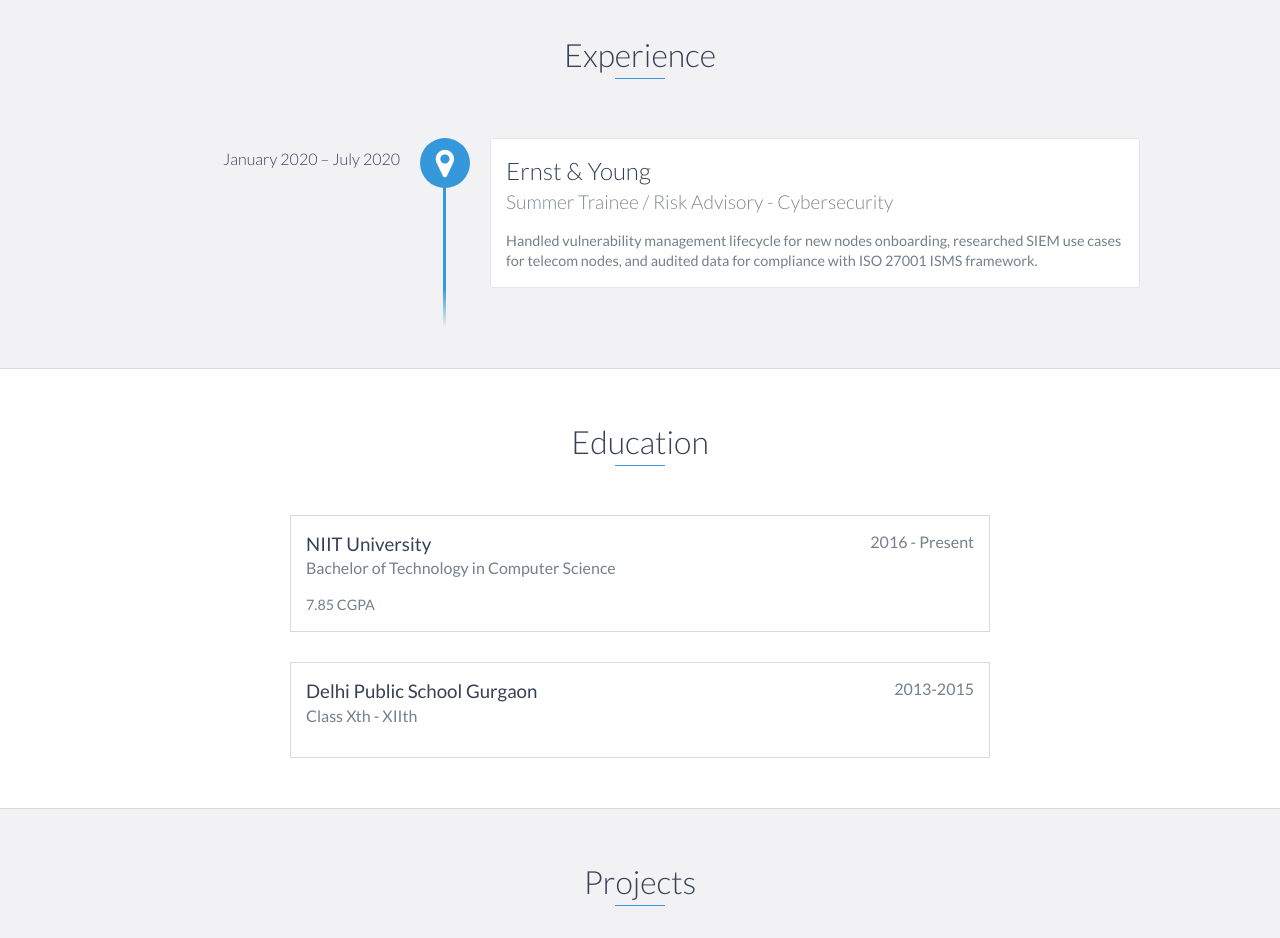
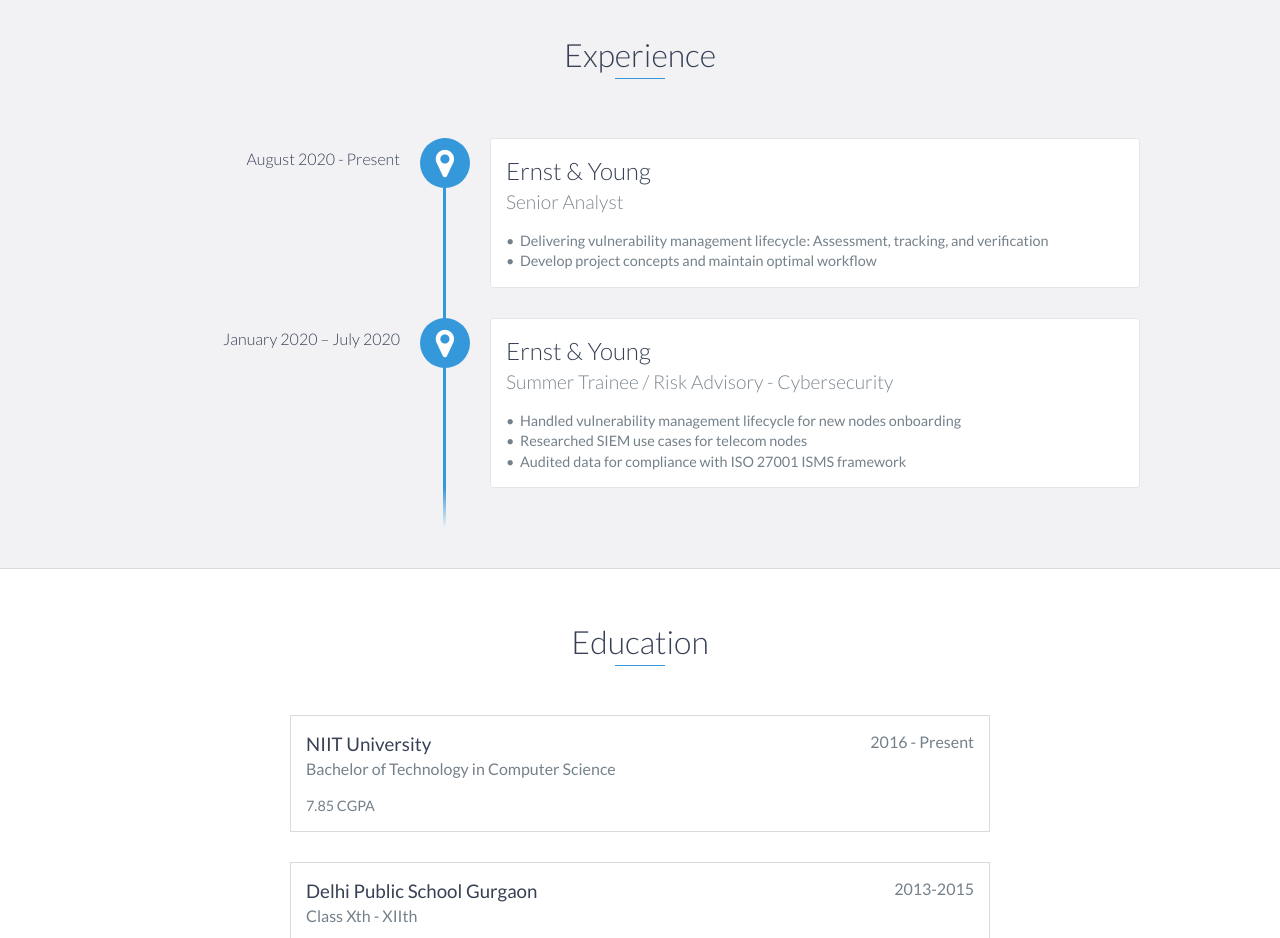
Before and after one commit to yashrastogi/portfolio, a React (Create React App) app: page / in a window 1280 px wide. Shown: the part 1060-1998 px from the top of the page. Built offline with nearby package versions, Linux system fonts and the light colour scheme.

Commit message:
Update experience

```diff
--- a/src/PortfolioData.js
+++ b/src/PortfolioData.js
@@ -1,11 +1,18 @@
 const experienceData = [
+  {
+    company: 'Ernst & Young',
+    date: 'August 2020 - Present',
+    subtitle: 'Senior Analyst',
+    description: `•  Delivering vulnerability management lifecycle: Assessment, tracking, and verification
+•  Develop project concepts and maintain optimal workflow`
+  },
   {
     company: 'Ernst & Young',
     date: 'January 2020 – July 2020',
     subtitle: 'Summer Trainee / Risk Advisory - Cybersecurity',
-    description: `Handled vulnerability management lifecycle for new nodes onboarding,
-    researched SIEM use cases for telecom nodes, and audited data for
-    compliance with ISO 27001 ISMS framework.`
+    description: `•  Handled vulnerability management lifecycle for new nodes onboarding
+•  Researched SIEM use cases for telecom nodes
+•  Audited data for compliance with ISO 27001 ISMS framework`
   }
 ];
 
--- a/src/sections/Experience.jsx
+++ b/src/sections/Experience.jsx
@@ -9,10 +9,11 @@
           <div data-date={inst.date} key={inst.company + inst.date}>
             <h3>{inst.company}</h3>
             <h4>{inst.subtitle}</h4>
-            <p>{inst.description}</p>
+            <p style={{ whiteSpace: 'pre-wrap' }}>{inst.description}</p>
           </div>
         );
       })}
+      {console.log(experienceData[0].description)}
     </div>
   </div>
 );
```
Also changed, not shown: 1 other file (tests, documents, lock files or other folders).
